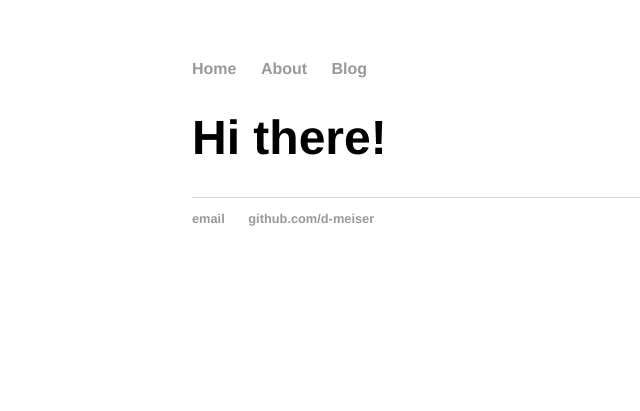
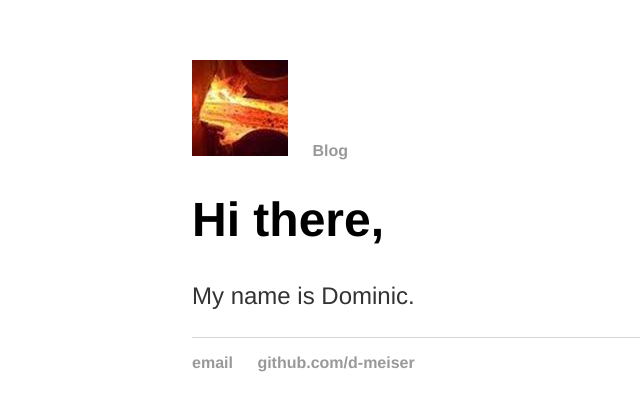
Before and after one commit to d-meiser/d-meiser.github.io, a Jekyll site: the page built from index.html, in a window 1280 px wide. Shown: the top 411 px of the page, without its empty margins (0-640 px from the left). Built offline with Jekyll 4.4.1, drawn with Linux system fonts in a browser that asks for light colours.

Commit message:
Fix up scaffolding.

```diff
--- a/_layouts/default.html
+++ b/_layouts/default.html
@@ -8,9 +8,12 @@
 		<body>
 			<nav>
 	    		<ul>
-	        		<li><a href="/">Home</a></li>
-		        	<li><a href="/about">About</a></li>
-	        		<li><a href="/blog">Blog</a></li>
+              <li>
+              <a href="/">
+              <img alt="home" src="{{site.url}}/assets/logo.jpg"></img>
+              </a>
+              </li>
+		        	<li><a href="/blog">Blog</a></li>
 	    		</ul>
 			</nav>
 			<div class="container">
--- a/css/main.css
+++ b/css/main.css
@@ -26,11 +26,12 @@ h1 {
 p {
     font-size: 1.5em;
     line-height: 1.4em;
+    font-family:'Helvetica', 'Arial', 'Sans-Serif';
     color: #333;
 }
 footer {
     border-top: 1px solid #d5d5d5;
-    font-size: .8em;
+    font-size: 1.0em;
 }
 
 ul.posts {
--- a/index.html
+++ b/index.html
@@ -2,6 +2,8 @@
 layout: default
 title: Dominic Meiser
 ---
-<div class="blurb">
-	<h1>Hi there!</h1>
-</div><!-- /.blurb -->
+
+<h1>Hi there,</h1>
+
+<p>My name is Dominic.
+</p>
```
Also changed, not shown: blog/index.html (added, +15 -0 lines).
